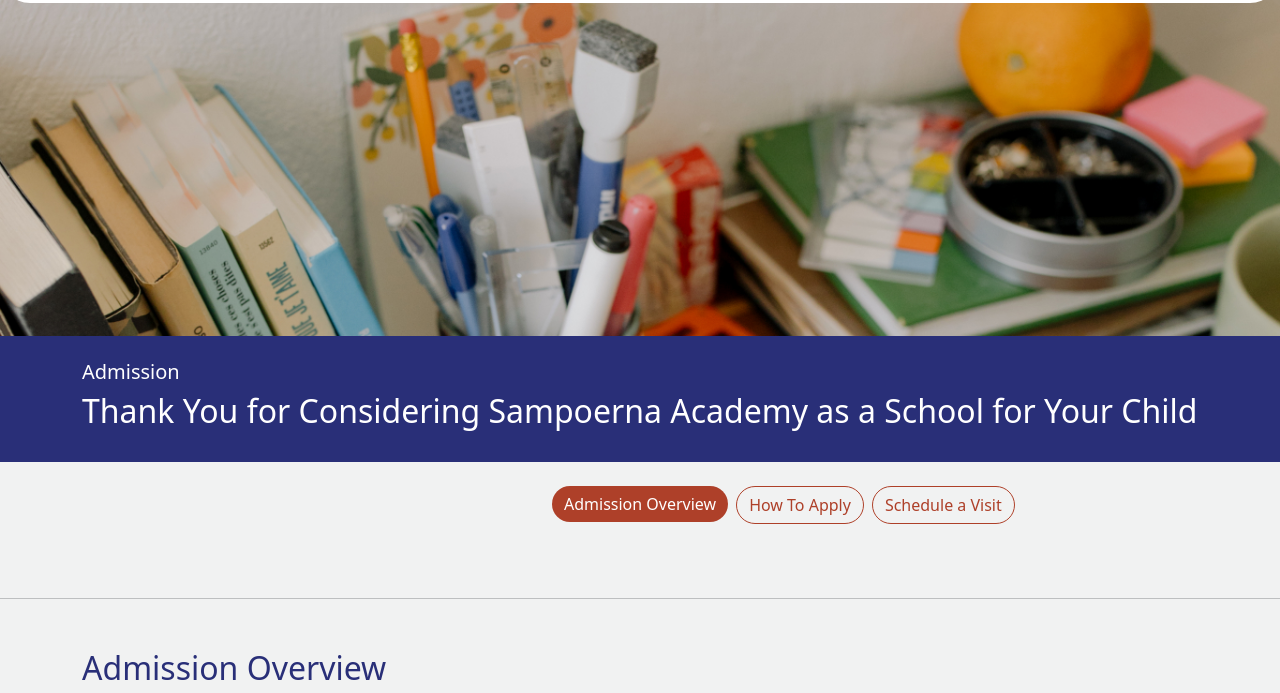
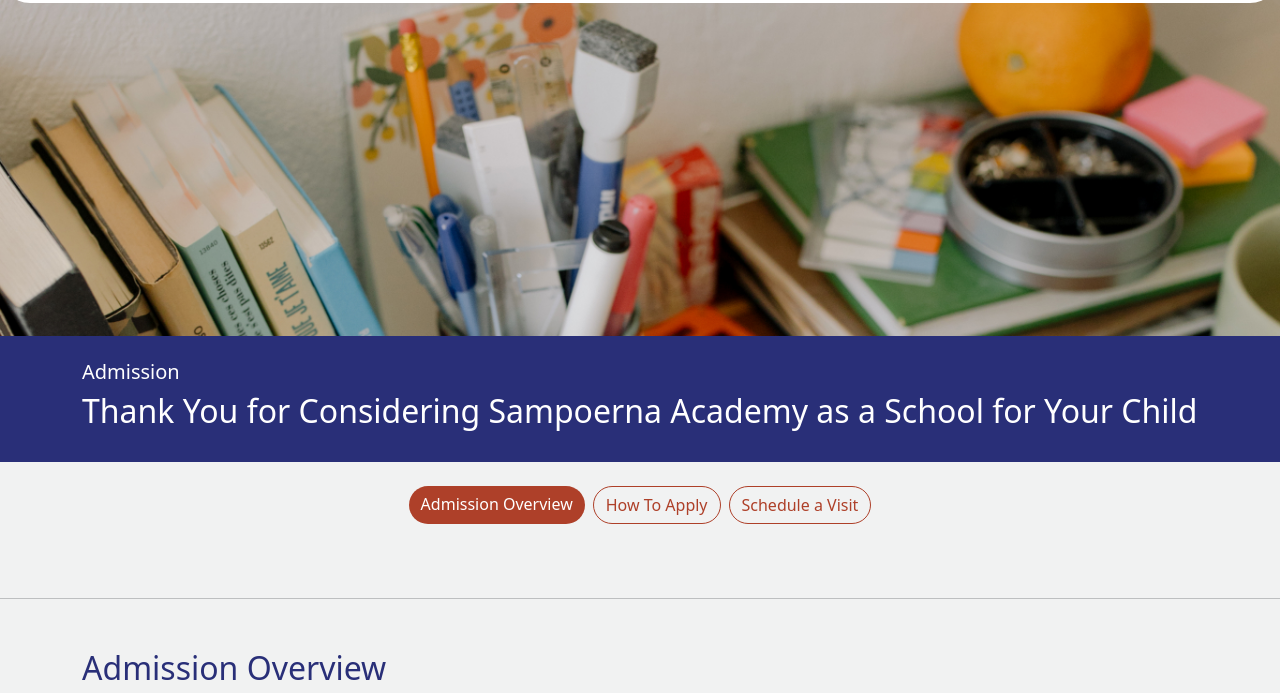
Before and after one commit to ihzakbaryanda/sampoerna-academy, a plain HTML site: page admission.html in a window 1280 px wide. Shown: the part 97-790 px from the top of the page. Drawn offline with nearby package versions, Linux system fonts and the light colour scheme.

Commit message:
admission nav-pill done

```diff
--- a/admission.html
+++ b/admission.html
@@ -125,9 +125,14 @@
 
         <!-- section navigation -->
         <section class="py-4 container">
-            <div class="nav-slick">
+            <div class="nav-slick just-mobile">
                 <a class="btn btn-danger rounded-pill" href="admission.html">Admission Overview</a>
                 <a class="btn mx-2 btn-outline-danger rounded-pill" href="admission-howToApply.html">How To Apply</a>
+                <a class="btn btn-outline-danger rounded-pill">Schedule a Visit</a>
+            </div>
+            <div class="d-flex justify-content-center gap-2 just-desktop">
+                <a class="btn btn-danger rounded-pill" href="admission.html">Admission Overview</a>
+                <a class="btn btn-outline-danger rounded-pill" href="admission-howToApply.html">How To Apply</a>
                 <a class="btn btn-outline-danger rounded-pill">Schedule a Visit</a>
             </div>
             <div class="just-mobile mt-3">
@@ -447,7 +452,7 @@
                 variableWidth: true,
                 draggable: true,
                 infinite: false,
-                arrows: false
+                arrows: false,
             });
         });
     </script>
--- a/css/global.css
+++ b/css/global.css
@@ -67,7 +67,7 @@
 /* responsive */
 @media screen and (max-width:991px) {
     .just-desktop {
-        display: none;
+        display: none !important;
     }
 
     .just-mobile {
```
Also changed, not shown: admission-howToApply.html (+6 -1 lines).
